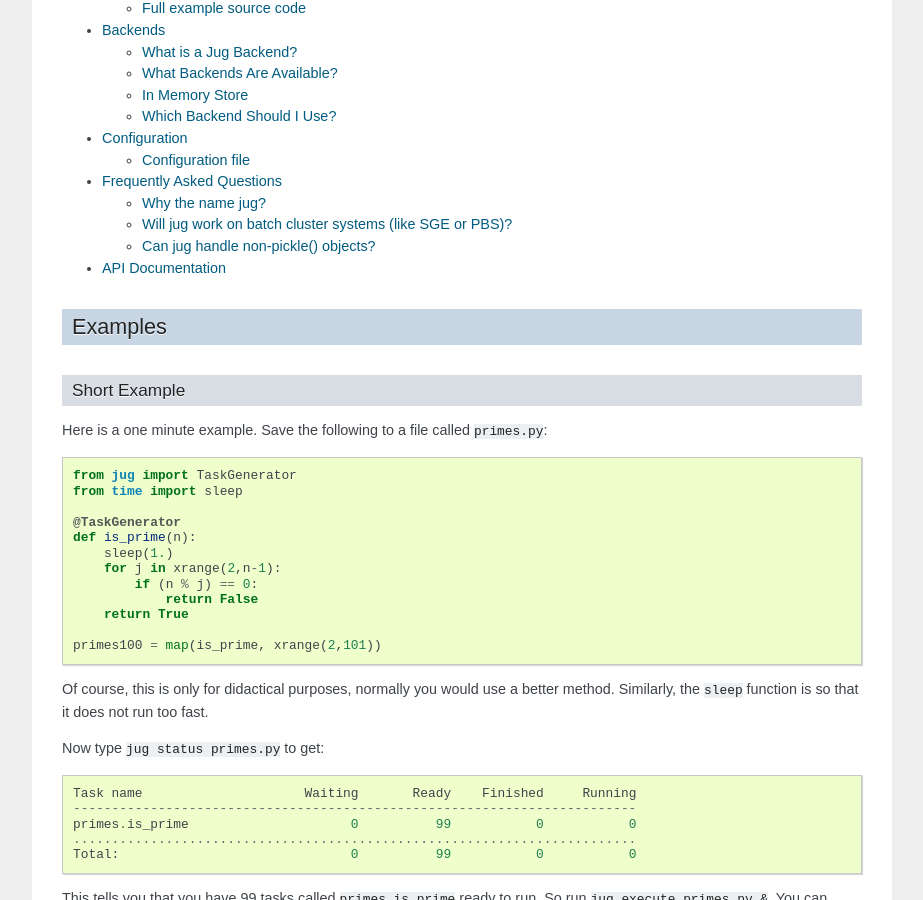
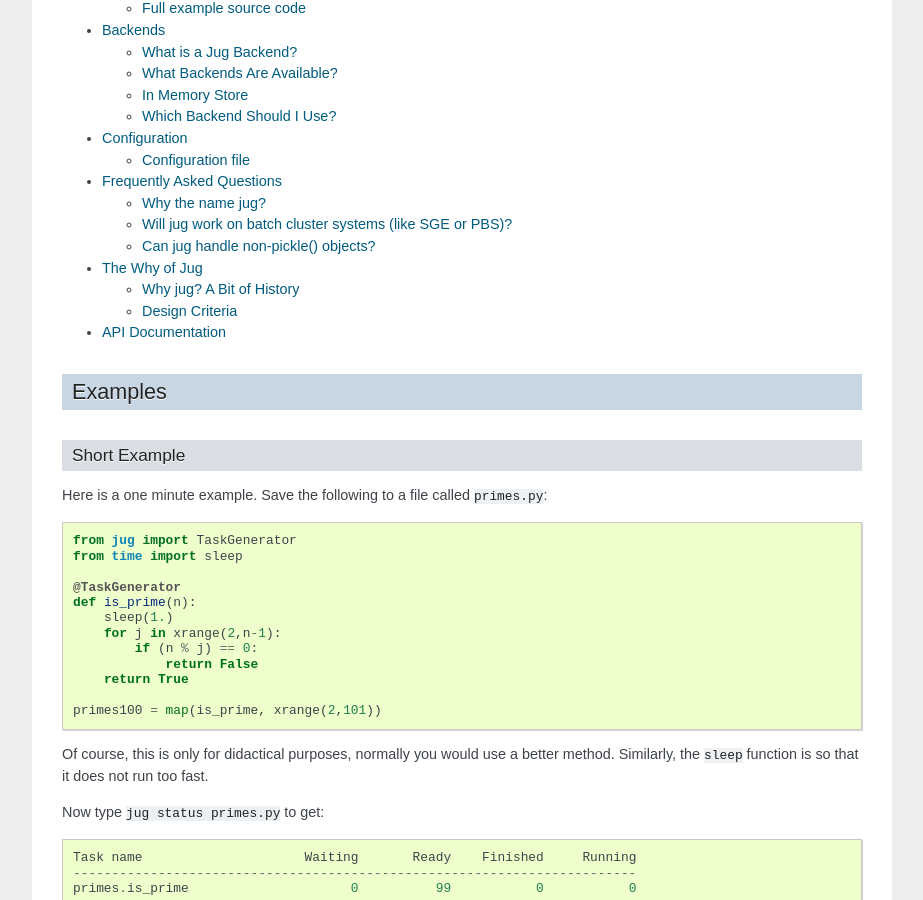
Before and after one commit to luispedro/jug, a Sphinx documentation site: the page built from docs/source/index.rst, in a window 1280 px wide and 900 px high, scrolled down 935 px. Shown: the whole window, without its empty margins (198-1121 px from the left). Built offline with Sphinx 7.4.7, drawn with Linux system fonts in a browser that asks for light colours; formulas are drawn with MathJax 3; some of the changed lines change nothing that is shown.

Commit message:
DOC: A late-night essay on jug

```diff
--- a/docs/source/index.rst
+++ b/docs/source/index.rst
@@ -35,6 +35,7 @@
     backends.rst
     configuration.rst
     faq.rst
+    why.rst
     api.rst
 
 Examples
--- /dev/null
+++ b/docs/source/why.rst
@@ -0,0 +1,62 @@
+==============
+The Why of Jug
+==============
+
+This explains the *philosophy* behind **jug** and some of its design decisions.
+
+Why jug? A Bit of History
+-------------------------
+
+Jug was designed to solve two intertwined problems:
+
+1. Writing parallel code.
+2. Managing intermediate files.
+
+Up until that point, I had been writing code that saved intermediate results to
+files with complex filenames (e.g., ``r3_d2_p0_p3_p22_v9.pp`` for the results
+of stage 3, dataset 2, with parameters (0,3,22), running version 3 of the
+code). This becomes taxing on the mind that needs to keep track of things and
+extremely brittle. You constantly run the risk of having results that you are
+not sure of how to reproduce again.
+
+Therefore, I decided I was going to write a solution for this.
+
+The initial idea was something like an enhanced Makefile language. This evolved
+into something similiar to `scons <http://www.scons.org/>`__. Very rapidily it
+became apparent that a good solution involved *Tasks* and saving results to
+files based on a hash of the inputs. This is still the basis of jug's
+architecture. All of this was at the paper napkin stage, written in some off
+time I had before I wrote some actual code.
+
+The motivating applications were scientific applications and some of that is
+probably part of jug's DNA in ways that are most apparent to those outside of
+science.
+
+Design Criteria
+---------------
+
+Jug was meant to *run in a queuing batch system*. Therefore, it was a good idea
+to have the possibility of *just adding processes* to a running process without
+any explicit synchronisation. This explains why **there is no central manager**
+handing out tasks. Tasks coordinate based on a central store such as the
+filesystem. This also required jug to play nice with NFS and not rely on
+intra-memory communication.
+
+Another goal (not one of the original goals, but it became a feature that we
+felt we needed to keep) is that, as much as possible, **code should look
+normal**. Many scripts can be *jugified* by adding ``@TaskGenerator`` to a few
+function declarations. Part of this involves *making it unintrusive* (not
+necessarily light-weight or low on features, but the user code should not need
+much work).
+
+jug was also meant to be used in an *exploratory development environment*.
+This is why we have features such as ``jug shell``, ``jug invalidate`` (a much
+better alternative to attempting to selectively "all of the affected files"
+after some code change), and, to a certain extent, ``barrier()``. Much of the
+optimisation work that has been put into jug has been to support interactive
+work better.
+
+As for more down to earth goals, there should **never be any known bugs** in
+jug. Any bug report has a promise to fix it ASAP. Fixing bugs takes priority
+over new features, always. To attempt to keep quality high, when a bug is
+found, a regression test is always written.
```
